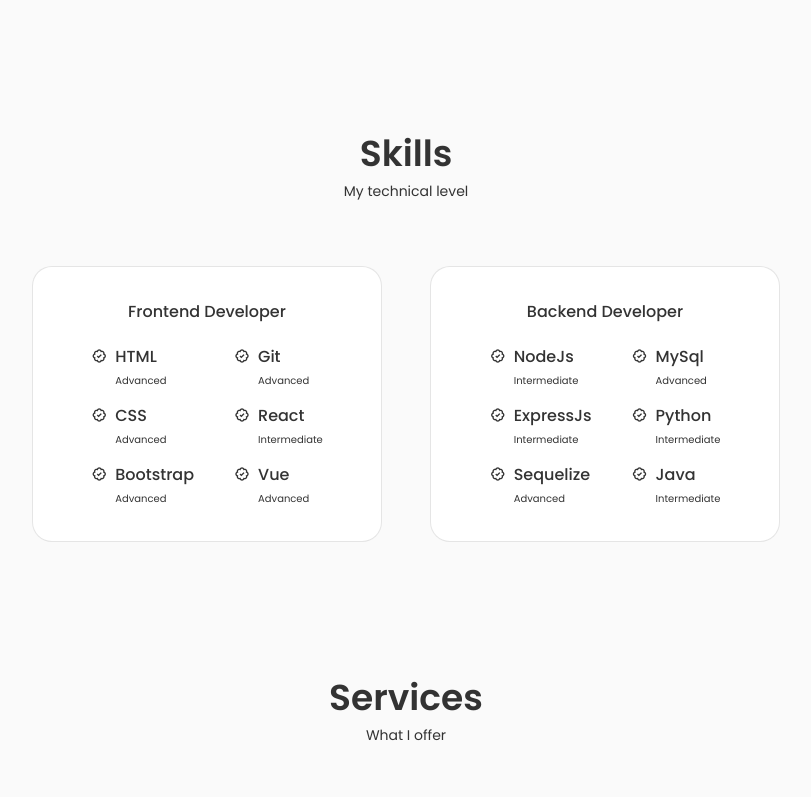
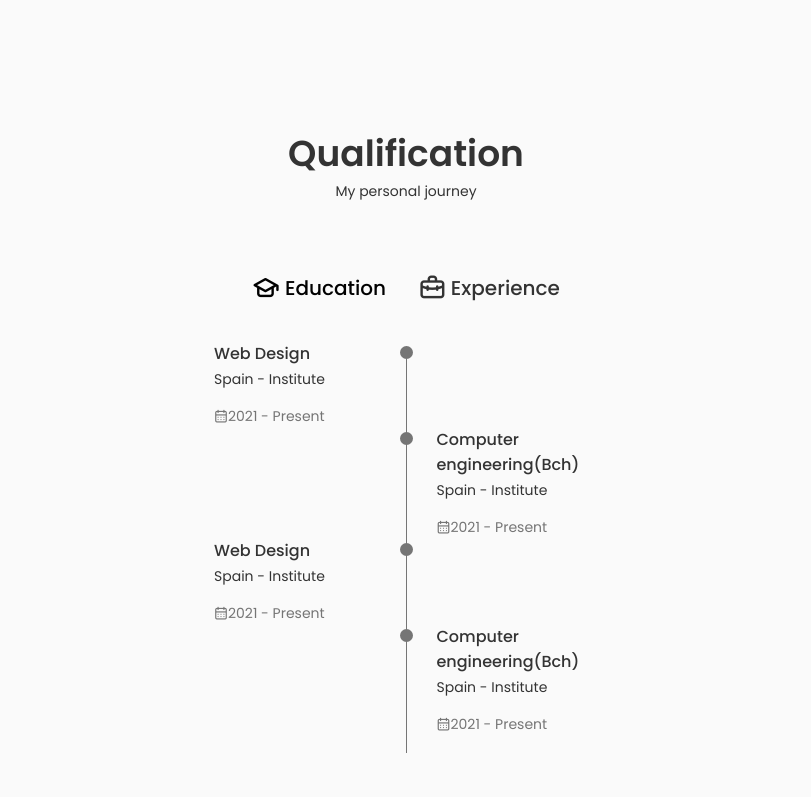
Before and after one commit to armiinygh/Portfolio, a React (Create React App) app: page / in a window 1280 px wide. Shown: the part 1383-2180 px from the top of the page, without its empty margins (234-1045 px from the left). Built offline with nearby package versions, Linux system fonts and the light colour scheme.

Commit message:
add Qualification component

```diff
--- a/src/App.js
+++ b/src/App.js
@@ -5,6 +5,7 @@
 import About from "./components/about/About";
 import Skills from "./components/Skills/Skills";
 import Services from "./components/services/Services";
+import Qualification from "./components/qualification/Qualification";
 const App = () => {
   return (
       <>
@@ -12,6 +13,7 @@
           <main className="main">
               <Home />
               <About />
+              <Qualification />
               <Skills />
               <Services />
           </main>
--- /dev/null
+++ b/src/components/qualification/Qualification.jsx
@@ -0,0 +1,138 @@
+import React, {useState} from "react";
+import "./qualification.css"
+
+const Qualification = () => {
+    const [toggleState, setToggleState] = useState(1);
+    const toggleTab = (index) => {
+        setToggleState(index)
+    };
+    return (
+        <section className="qualification section">
+            <h2 className="section__title">Qualification</h2>
+            <span className="section__subtitle">My personal journey</span>
+            <div className="qualification__container container">
+                <div className="qualification__tabs">
+                    <div onClick={() => toggleTab(1)} className={toggleState === 1 ? "qualification__button qualification__active button--flex" : "qualification__button button--flex"}>
+                        <i className="uil uil-graduation-cap qualification__icon"></i>
+                        Education
+                    </div>
+                    <div onClick={() => toggleTab(2)} className={toggleState === 2 ? "qualification__button qualification__active button--flex" : "qualification__button button--flex"}>
+                        <i className="uil uil-briefcase-alt qualification__icon"></i>
+                        Experience
+                    </div>
+                </div>
+                <div className="qualification__sections">
+                    <div
+                        className={toggleState === 1 ? "qualification__content qualification__content-active" : "qualification__content"}>
+                        <div className="qualification__data">
+                            <div>
+                                <h3 className="qualification__title">Web Design</h3>
+                                <span className="qualification__subtitle">Spain - Institute</span>
+                                <div className="qualification__calender">
+                                    <i className="uil uil-calendar-alt"></i>
+                                    2021 - Present
+                                </div>
+                            </div>
+                            <div>
+                                <span className="qualification__rounder"></span>
+                                <span className="qualification__line"></span>
+                            </div>
+                        </div>
+                        <div className="qualification__data">
+                            <div></div>
+                            <div>
+                                <span className="qualification__rounder"></span>
+                                <span className="qualification__line"></span>
+                            </div>
+                            <div>
+                                <h3 className="qualification__title">Computer engineering(Bch)</h3>
+                                <span className="qualification__subtitle">Spain - Institute</span>
+                                <div className="qualification__calender">
+                                    <i className="uil uil-calendar-alt"></i>
+                                    2021 - Present
+                                </div>
+                            </div>
+                        </div>
+                        <div className="qualification__data">
+                            <div>
+                                <h3 className="qualification__title">Web Design</h3>
+                                <span className="qualification__subtitle">Spain - Institute</span>
+                                <div className="qualification__calender">
+                                    <i className="uil uil-calendar-alt"></i>
+                                    2021 - Present
+                                </div>
+                            </div>
+                            <div>
+                                <span className="qualification__rounder"></span>
+                                <span className="qualification__line"></span>
+                            </div>
+                        </div>
+                        <div className="qualification__data">
+                            <div></div>
+                            <div>
+                                <span className="qualification__rounder"></span>
+                                <span className="qualification__line"></span>
+                            </div>
+                            <div>
+                                <h3 className="qualification__title">Computer engineering(Bch)</h3>
+                                <span className="qualification__subtitle">Spain - Institute</span>
+                                <div className="qualification__calender">
+                                    <i className="uil uil-calendar-alt"></i>
+                                    2021 - Present
+                                </div>
+                            </div>
+                        </div>
+                    </div>
+                    <div className={toggleState === 2 ? "qualification__content qualification__content-active" : "qualification__content"}>
+                        <div className="qualification__data">
+                            <div>
+                                <h3 className="qualification__title">Web Design</h3>
+                                <span className="qualification__subtitle">Spain - Institute</span>
+                                <div className="qualification__calender">
+                                    <i className="uil uil-calendar-alt"></i>
+                                    2021 - Present
+                                </div>
+                            </div>
+                            <div>
+                                <span className="qualification__rounder"></span>
+                                <span className="qualification__line"></span>
+                            </div>
+                        </div>
+                        <div className="qualification__data">
+                            <div></div>
+                            <div>
+                                <span className="qualification__rounder"></span>
+                                <span className="qualification__line"></span>
+                            </div>
+                            <div>
+                                <h3 className="qualification__title">Computer engineering(Bch)</h3>
+                                <span className="qualification__subtitle">Spain - Institute</span>
+                                <div className="qualification__calender">
+                                    <i className="uil uil-calendar-alt"></i>
+                                    2021 - Present
+                                </div>
+                            </div>
+                        </div>
+                        <div className="qualification__data">
+                            <div>
+                                <h3 className="qualification__title">Web Design</h3>
+                                <span className="qualification__subtitle">Spain - Institute</span>
+                                <div className="qualification__calender">
+                                    <i className="uil uil-calendar-alt"></i>
+                                    2021 - Present
+                                </div>
+                            </div>
+                            <div>
+                                <span className="qualification__rounder"></span>
+                                <span className="qualification__line"></span>
+                            </div>
+                        </div>
+                    </div>
+
+                </div>
+            </div>
+
+        </section>
+    )
+}
+export default Qualification
--- /dev/null
+++ b/src/components/qualification/qualification.css
@@ -0,0 +1,109 @@
+.qualification__container {
+    max-width: 768px;
+}
+
+.qualification__tabs {
+    display: flex;
+    justify-content: center;
+    margin-bottom: var(--mb-2);
+}
+
+.qualification__button {
+    font-size: var(--h3-font-size);
+    font-weight: var(--font-medium);
+    color: var(--title-color);
+    margin: 0 var(--mb-1);
+    cursor: pointer;
+}
+
+.qualification__button:hover {
+    color: var(--title-color-dark);
+}
+
+.qualification__icon {
+    font-size: 1.8rem;
+    margin-right: var(--mb-0-25);
+}
+
+.qualification__active {
+    color: var(--title-color-dark);
+}
+
+.qualification__sections {
+    display: grid;
+    grid-template-columns: 0.5fr;
+    justify-content: center;
+}
+
+.qualification__content {
+    display: none;
+}
+
+.qualification__content-active {
+    display: block;
+}
+
+.qualification__data {
+    display: grid;
+    grid-template-columns: 1fr max-content 1fr;
+    column-gap: 1.5rem;
+}
+
+.qualification__title {
+    font-size: var(--normal-font-size);
+    font-weight: var(--font-medium);
+}
+
+.qualification__subtitle {
+    display: inline-block;
+    font-size: var(--small-font-size);
+    margin-bottom: var(--mb-1);
+}
+
+.qualification__calender {
+    font-size: var(--small-font-size);
+}
+
+.qualification__rounder {
+    display: inline-block;
+    width: 13px;
+    height: 13px;
+    background-color: var(--text-color);
+    border-radius: 50%;
+}
+
+.qualification__line {
+    display: block;
+    width: 1px;
+    height: 100%;
+    background-color: var(--text-color);
+    transform: translate(6px, -7px);
+}
+
+@media screen and (max-width: 992px) {
+    .qualification__container {
+        margin-left: auto;
+        margin-right: auto;
+    }
+}
+
+@media screen and (max-width: 768px) {
+    .qualification__container {
+        margin-left: var(--mb-1-5);
+        margin-right: var(--mb-1-5);
+    }
+}
+@media screen and (max-width: 576px) {
+    .qualification__sections {
+        grid-template-columns: initial;
+    }
+    .qualification__button {
+        margin: 0 var(--mb-0-75);
+    }
+}
+@media screen and (max-width: 350px) {
+    .qualification__data {
+        gap: 0.5rem;
+
+    }
+}
```
